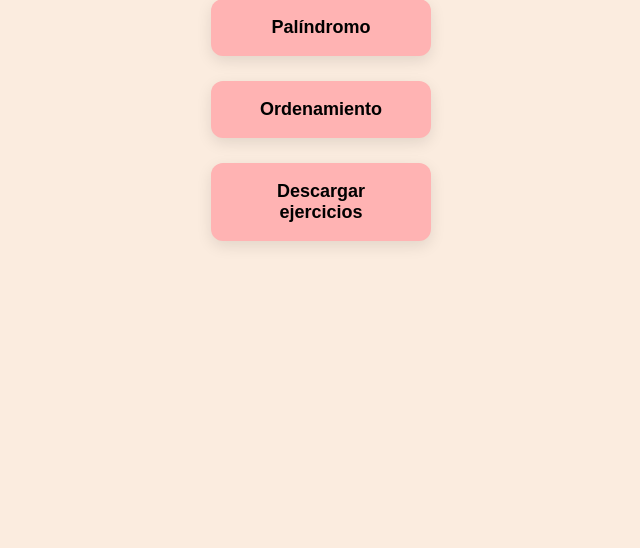
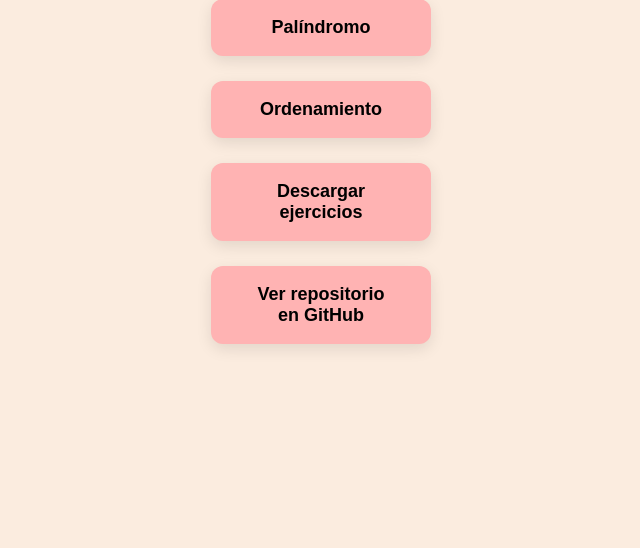
Before and after one commit to perlarom/DesafioInicial-CleverCloud, a Flask app: page / in a window 1280 px wide. Shown: the part 310-858 px from the top of the page, without its empty margins (319-959 px from the left). Run offline with Flask 3, Linux system fonts and the light colour scheme.

Commit message:
second commit

```diff
--- a/templates/index.html
+++ b/templates/index.html
@@ -26,6 +26,12 @@
     <a href="{{ url_for('descargar_zip') }}">
         <button>Descargar ejercicios</button>
     </a>
+
+    <a href="https://github.com/perlarom/DesafioInicial-CleverCloud" target="_blank" rel="noopener noreferrer">
+        <button class="github">Ver repositorio en GitHub</button>
+    </a>
+</a>
+
 </div>
 
 </body>
```
